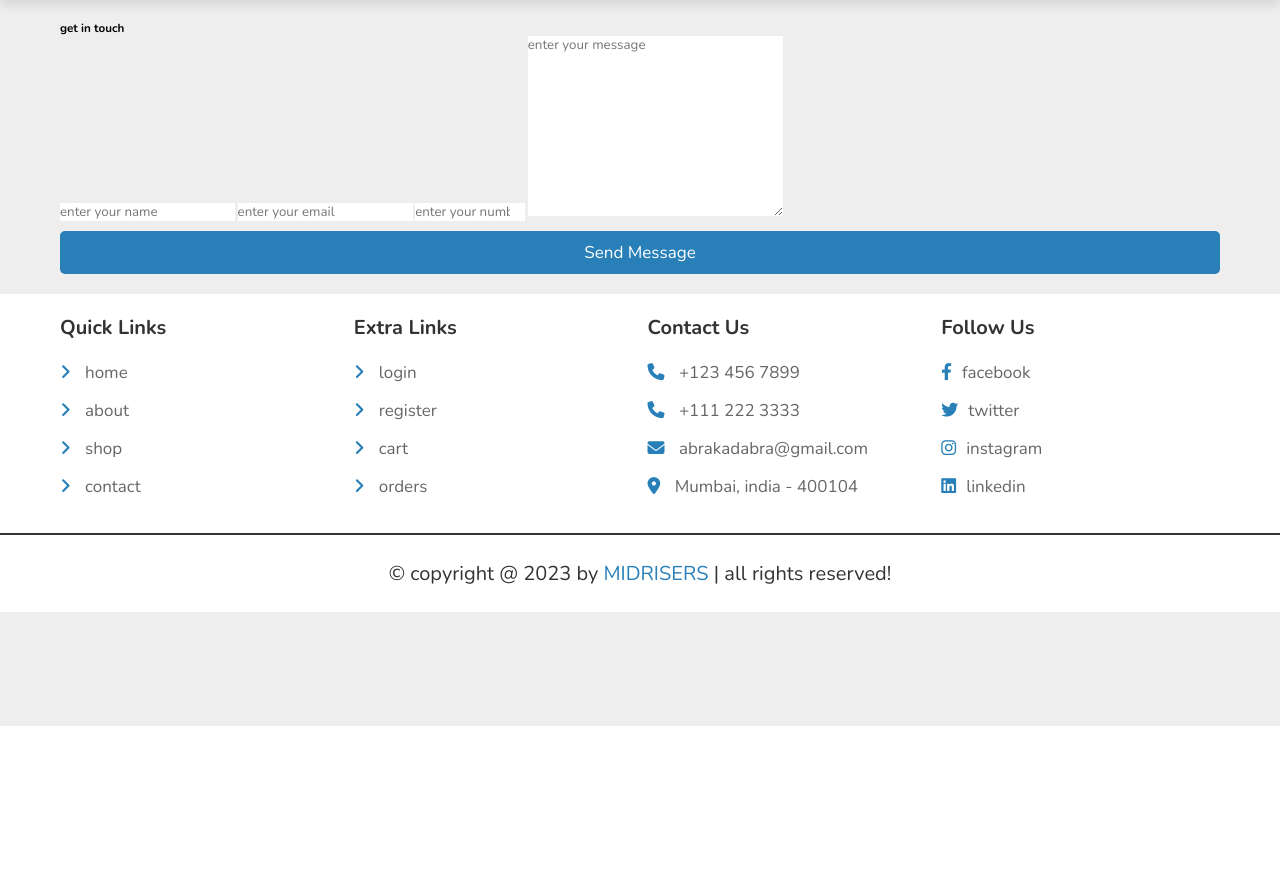
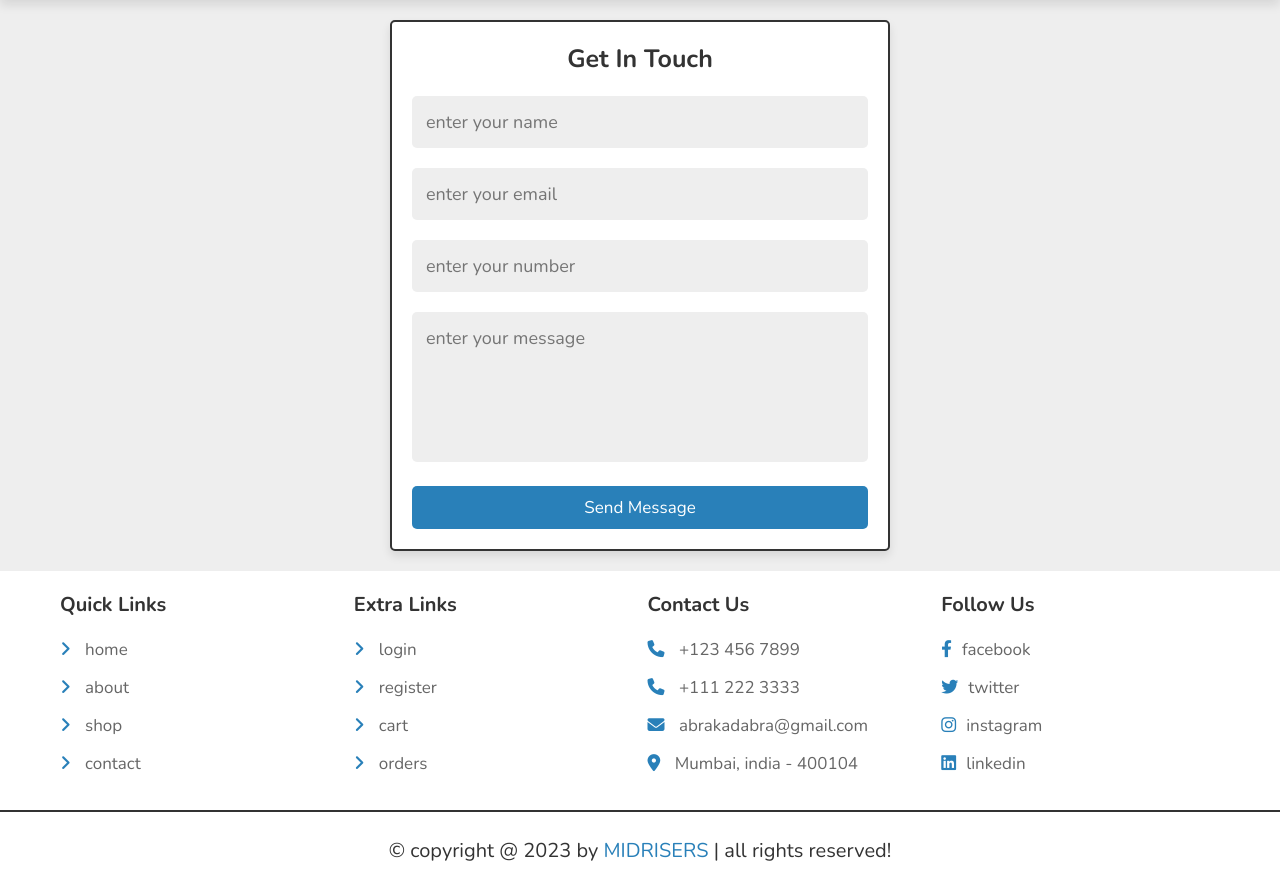
Before and after one commit to Mr-Khandelwal/AbraKaDabra, a PHP site: page /contact.php in a window 1280 px wide. Shown: the part 74-963 px from the top of the page. Before the commit the page ends 800 px from the top, so only its background shows below. Run offline with PHP 8.4, Linux system fonts and the light colour scheme; data that the repository does not hold is empty; some libraries are stand-ins or nearby versions.

Commit message:
about style css commit

```diff
--- a/css/style.css
+++ b/css/style.css
@@ -619,119 +619,118 @@ section{
 
 
 
+ .about .row{
+    display: flex;
+    align-items: center;
+    flex-wrap: wrap;
+    gap:1.5rem;
+ }
 
+ .about .row .image{
+    flex:1 1 40rem;
+ }
 
+ .about .row .image img{
+    width: 100%;
+ }
 
+ .about .row .content{
+    flex:1 1 40rem;
+ }
 
+ .about .row .content h3{
+    font-size: 3rem;
+    color:var(--black);
+ }
 
+ .about .row .content p{
+    line-height: 2;
+    font-size: 1.5rem;
+    color:var(--light-color);
+    padding:1rem 0;
+ }
 
+ .about .row .content .btn{
+    display: inline-block;
+    width: auto;
+ }
 
+ .reviews .slide{
+    padding:2rem;
+    text-align: center;
+    background-color: var(--white);
+    box-shadow: var(--box-shadow);
+    border-radius: .5rem;
+    border:var(--border);
+    margin-bottom: 5rem;
+    user-select: none;
+ }
 
+ .reviews .slide img{
+    height: 10rem;
+    width: 10rem;
+    border-radius: 50%;
+    margin-bottom: .5rem;
+ }
 
+ .reviews .slide p{
+    padding:1rem 0;
+    line-height: 2;
+    font-size: 1.5rem;
+    color:var(--light-color);
+ }
 
+ .reviews .slide .stars{
+    display: inline-block;
+    margin-bottom: 1rem;
+    background-color: var(--light-bg);
+    padding:1rem 1.5rem;
+    border-radius: .5rem;
+ }
 
+ .reviews .slide .stars i{
+    margin:0 .3rem;
+    font-size: 1.7rem;
+    color:var(--orange);
+ }
 
+ .reviews .slide h3{
+    font-size: 2rem;
+    color:var(--black);
+ }
 
+ .contact form{
+    padding:2rem;
+    text-align: center;
+    background-color: var(--white);
+    box-shadow: var(--box-shadow);
+    border-radius: .5rem;
+    border:var(--border);
+    max-width: 50rem;
+    margin:0 auto;
+ }
 
+ .contact form h3{
+    margin-bottom: 1rem;
+    text-transform: capitalize;
+    font-size: 2.5rem;
+    color:var(--black);
+ }
 
+ .contact form .box{
+    margin:1rem 0;
+    width: 100%;
+    background-color: var(--light-bg);
+    padding:1.4rem;
+    font-size: 1.8rem;
+    color:var(--black);
+    border-radius: .5rem;
+ }
 
-
-
-
-
-
-
-
-
-
-
-
-
-
-
-
-
-
-
-
-
-
-
-
-
-
-
-
-
-
-
-
-
-
-
-
-
-
-
-
-
-
-
-
-
-
-
-
-
-
-
-
-
-
-
-
-
-
-
-
-
-
-
-
-
-
-
-
-
-
-
-
-
-
-
-
-
-
-
-
-
-
-
-
-
-
-
-
-
-
-
-
-
-
-
-
-
-
+ .contact form textarea{
+    height: 15rem;
+    resize: none;
+ }
 
 
 
```
